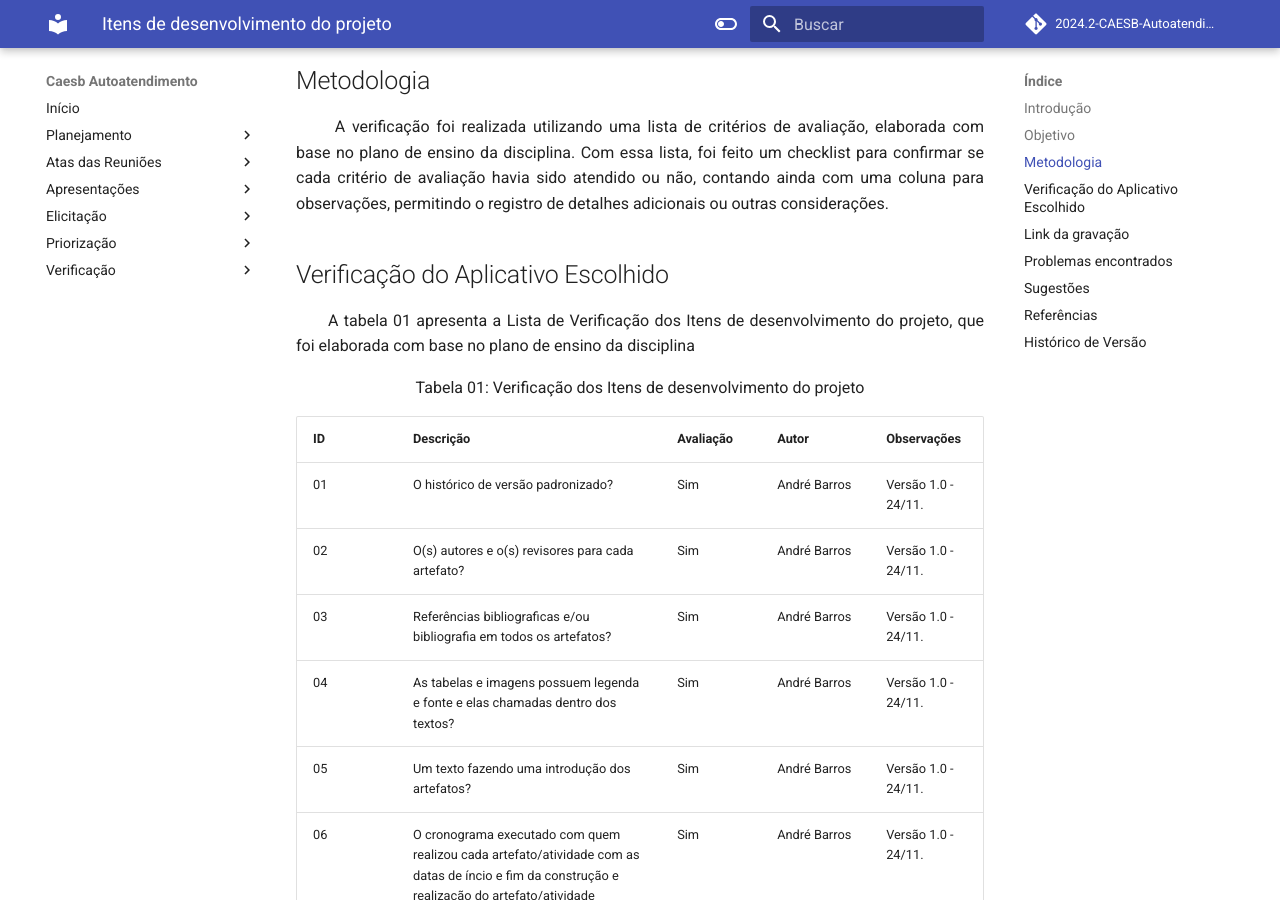
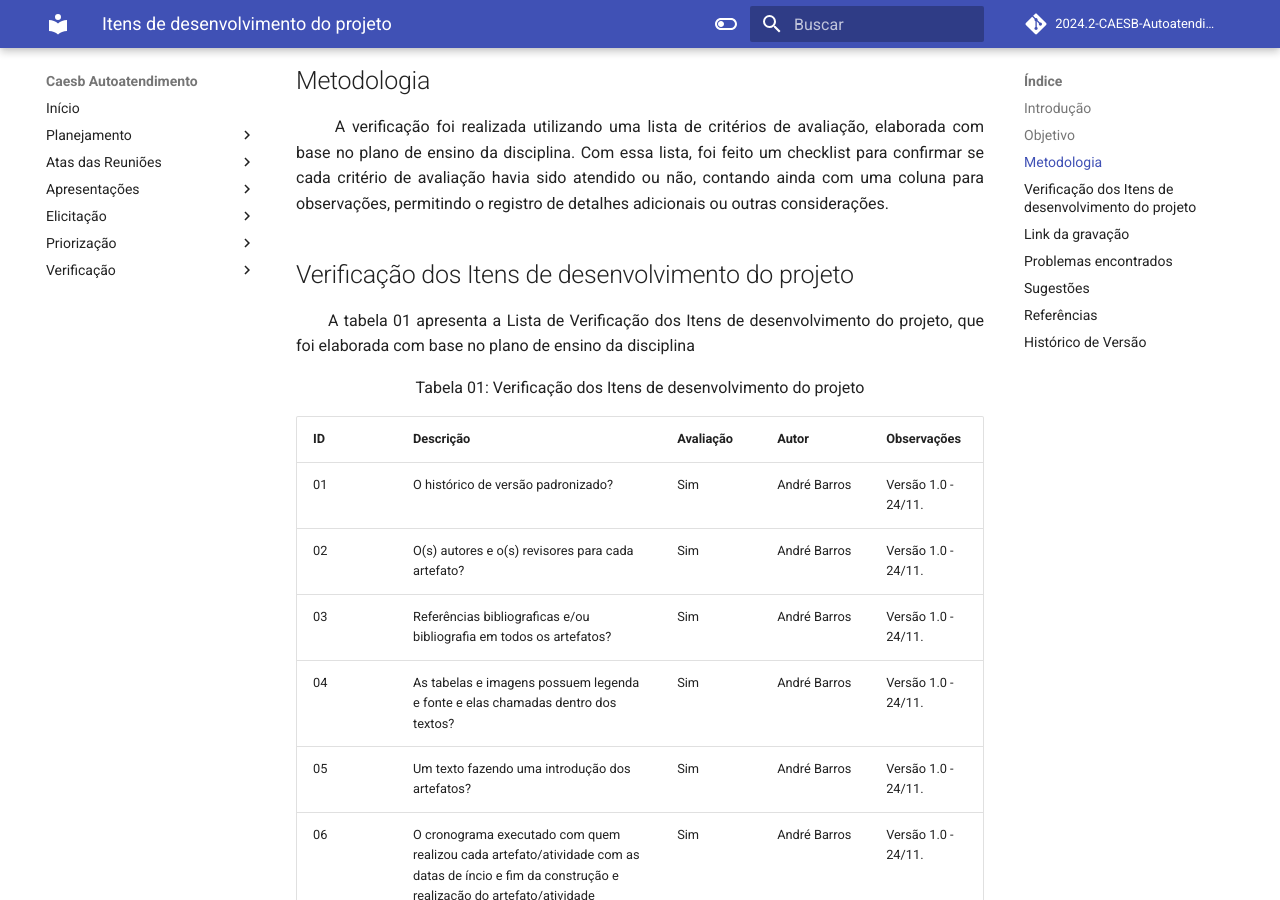
Before and after one commit to Requisitos-de-Software/2024.2-CAESB-Autoatendimento, an MkDocs documentation site: the page built from docs/planejamento/verificacao/itens_dev_proj.md, in a window 1280 px wide and 900 px high, scrolled down 452 px. Built offline with MkDocs 1.6.1 and Material for MkDocs 9.7.7, drawn with Linux system fonts in a browser that asks for light colours; comment, search, counter and statistics services are not loaded.

Commit message:
arruma erros

```diff
--- a/docs/planejamento/verificacao/itens_dev_proj.md
+++ b/docs/planejamento/verificacao/itens_dev_proj.md
@@ -15,7 +15,7 @@
 &emsp;&emsp; A verificação foi realizada utilizando uma lista de critérios de avaliação, elaborada com base no plano de ensino da disciplina. Com essa lista, foi feito um checklist para confirmar se cada critério de avaliação havia sido atendido ou não, contando ainda com uma coluna para observações, permitindo o registro de detalhes adicionais ou outras considerações.</p>
 
 
-## Verificação do Aplicativo Escolhido
+## Verificação dos Itens de desenvolvimento do projeto
 <p align="justify">
 &emsp;&emsp;A tabela 01 apresenta a Lista de Verificação dos Itens de desenvolvimento do projeto, que foi elaborada com base no plano de ensino da disciplina
 </p>
```
